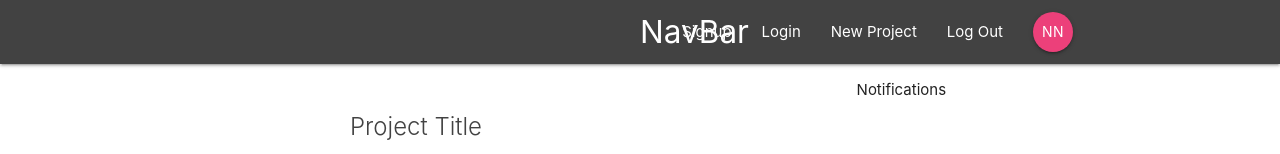
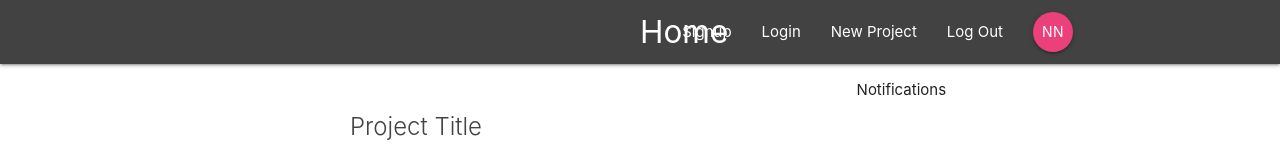
Before and after one commit to Nakanz/ReactFirestoreIntro, a React (Create React App) app in the folder client/: page / in a window 1280 px wide. Shown: the top 154 px of the page. Built offline with nearby package versions, Linux system fonts and the light colour scheme.

Commit message:
Changed Header

```diff
--- a/client/src/components/layout/Navbar.js
+++ b/client/src/components/layout/Navbar.js
@@ -7,7 +7,7 @@ const NavBar = () => {
     return(
         <nav className="nav-wrapper grey darken-3">
             <div className="container">
-                <Link to='/' className="brand-logo">NavBar</Link>
+                <Link to='/' className="brand-logo">Home</Link>
                 <SignedInLinks />
                 <SignedOutLinks />
             </div>
```
